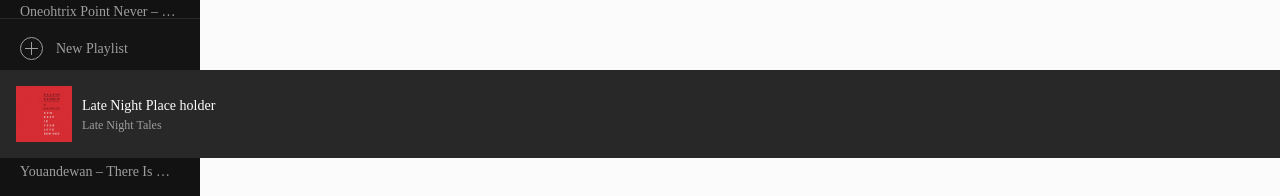
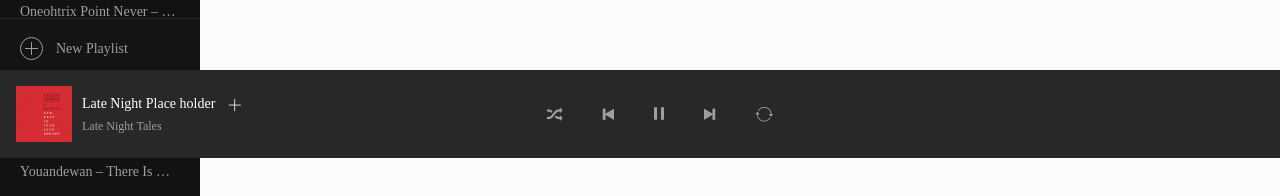
Before and after one commit to London804/personalSite, an Angular app in the folder Pens/: page /spotify in a window 1280 px wide. Shown: the part 642-838 px from the top of the page. Built offline with nearby package versions, Linux system fonts and the light colour scheme; a web font is replaced by a local one.

Commit message:
working on adding progress bar

```diff
--- a/Pens/src/app/spotify-ui/play-bar/play-bar.component.html
+++ b/Pens/src/app/spotify-ui/play-bar/play-bar.component.html
@@ -4,9 +4,18 @@
 			<img src="app/img/spotifyAlbumArtwork.png">
 		</div>
 		<div class="player-albumTitle">
-			<p>Late Night Place holder</p>
+			<p>Late Night Place holder <span class="ion-ios-plus-empty"></span></p>
 			<p3>Late Night Tales</p3>
 		</div>
 	</div>
 
+	<div class="player-controls">
+		<div class="ion-shuffle"></div>
+		<div class="ion-ios-skipbackward"></div>
+		<div class="ion-ios-pause"></div>
+		<div class="ion-ios-skipforward"></div>
+		<div class="ion-ios-loop-strong"></div>
+	</div>
+
+
 </section>
--- a/Pens/src/app/spotify-ui/play-bar/play-bar.component.scss
+++ b/Pens/src/app/spotify-ui/play-bar/play-bar.component.scss
@@ -1,6 +1,7 @@
 @import '../../styles/base/base';
 
 .player {
+	display: flex;
 	position: fixed;
 	height: 5.5rem;
 	width: 100%;
@@ -13,6 +14,7 @@
 .player-album {
 	display: flex;
 	align-items: center;
+	width: 25%;
 }
 
 .player-albumTitle {
@@ -26,3 +28,35 @@
 		color: $grey;
 	}
 }
+
+.ion-ios-plus-empty {
+	color: $white;
+	font-size: 1.5rem;
+	padding-left: 0.625rem;
+}
+
+.player-controls {
+	display: flex;
+	width: 50%;
+}
+
+.player-controls {
+	display: flex;
+	justify-content: center;
+	align-items: center;
+
+	[class^='ion'], [class*='ion'] {
+		font-size: 1.125rem;
+		color: $grey;
+		margin-left: 2.5rem;
+		transition: $transition-spotify;
+
+		&:hover {
+			color: $white;
+		}
+	}
+
+	.ion-ios-pause {
+		font-size: 1.25rem;
+	}
+}
```
